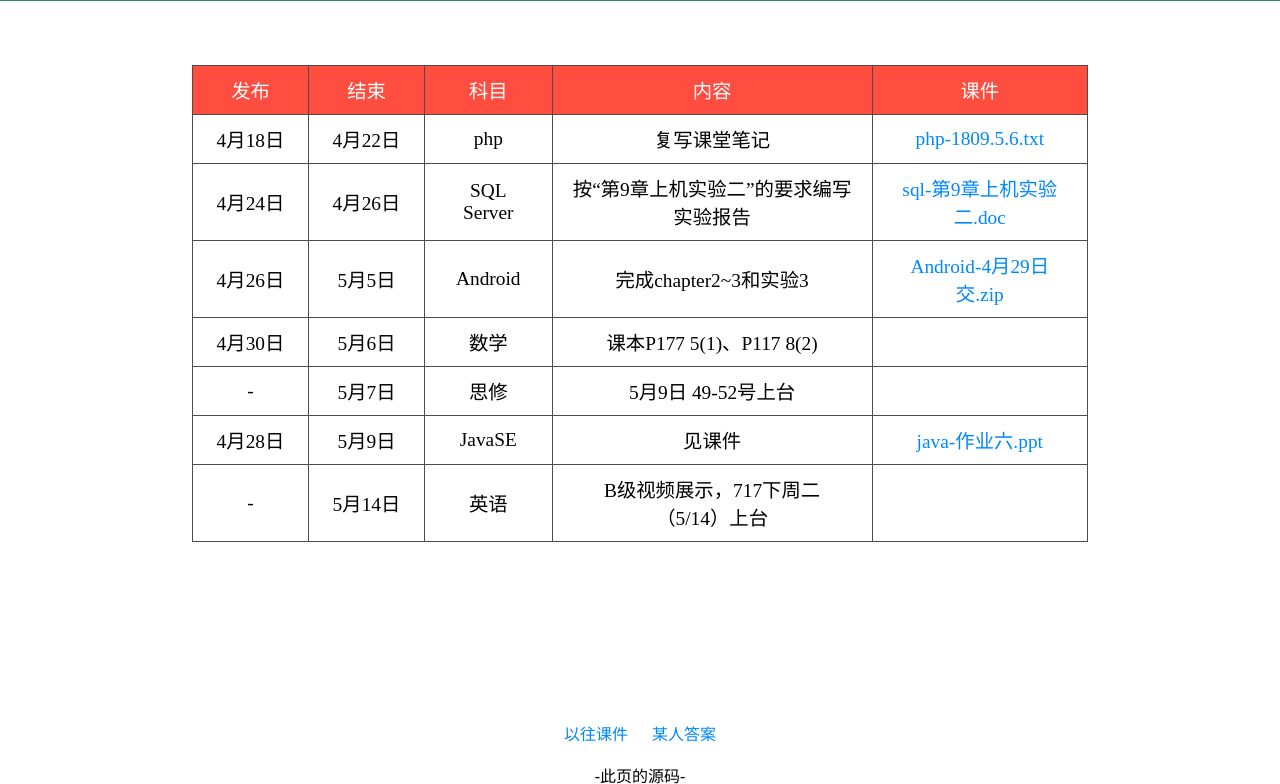
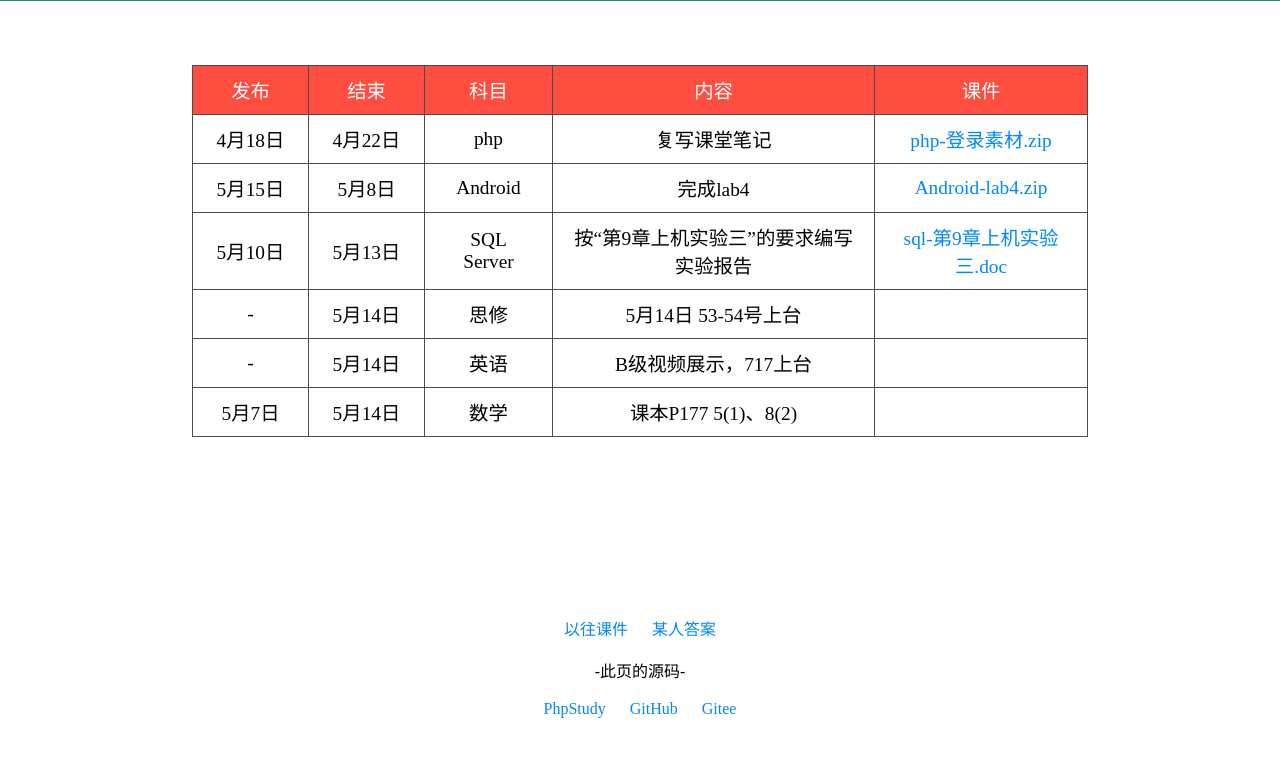
Before and after one commit to AMoLingran/Yeek, a PHP site: page /worklist in a window 1280 px wide. Shown: the part 389-1173 px from the top of the page. Run offline with PHP 8.4, Linux system fonts and the light colour scheme.

Commit message:
UWL 0512

```diff
--- a/upwork/subject/sql.php
+++ b/upwork/subject/sql.php
@@ -18,7 +18,7 @@
 <header>
     <div>
         <p><span>SQL Work</span></p>
-        <p>Work 5/10</p>
+        <p>Work 5/13</p>
         <p><?php echo $domainInfo['name']; ?> - Bate内测版</p>
     </div>
 </header>
--- a/worklist/index.php
+++ b/worklist/index.php
@@ -6,16 +6,17 @@
  * Time: 16:18
  */
 
+//echo "<script language=\"JavaScript\">alert(\"注意更新时间，是5/8日.\");</script>";
 $domainInfo= include_once("../part/Position.php");
 $counter = 1;
 $list = [
-    ['end' => '0422', 'start' => '0418', 'Subject' => 'php', 'info' => '复写课堂笔记', 'annex' => 'php-1809.5.6.txt'],
-    ['end' => '0514', 'start' => '-', 'Subject' => '英语', 'info' => 'B级视频展示，717下周二（5/14）上台', 'annex' => ''],
-    ['end' => '0507', 'start' => '-', 'Subject' => '思修', 'info' => '5月9日 49-52号上台', 'annex' => ''],
-    ['end' => '0506', 'start' => '0430', 'Subject' => '数学', 'info' => '课本P177 5(1)、P117 8(2)', 'annex' => ''],
-    ['end' => '0505', 'start' => '0426', 'Subject' => 'Android', 'info' => '完成chapter2~3和实验3', 'annex' => 'Android-4月29日交.zip'],
-    ['end' => '0509', 'start' => '0428', 'Subject' => 'JavaSE', 'info' => '见课件', 'annex' => 'java-作业六.ppt'],
-    ['end' => '0426', 'start' => '0424', 'Subject' => 'SQL Server', 'info' => '按“第9章上机实验二”的要求编写实验报告', 'annex' => 'sql-第9章上机实验二.doc'],
+    ['end' => '0422', 'start' => '0418', 'Subject' => 'php', 'info' => '复写课堂笔记', 'annex' => 'php-登录素材.zip'],
+    ['end' => '0514', 'start' => '-', 'Subject' => '英语', 'info' => 'B级视频展示，717上台', 'annex' => ''],
+    ['end' => '0514', 'start' => '-', 'Subject' => '思修', 'info' => '5月14日 53-54号上台', 'annex' => ''],
+    ['end' => '0514', 'start' => '0507', 'Subject' => '数学', 'info' => '课本P177 5(1)、8(2)', 'annex' => ''],
+    ['end' => '0508', 'start' => '0515', 'Subject' => 'Android', 'info' => '完成lab4', 'annex' => 'Android-lab4.zip'],
+//    ['end' => '0509', 'start' => '0428', 'Subject' => 'JavaSE', 'info' => '见课件', 'annex' => 'java-作业六.ppt'],
+    ['end' => '0513', 'start' => '0510', 'Subject' => 'SQL Server', 'info' => '按“第9章上机实验三”的要求编写实验报告', 'annex' => 'sql-第9章上机实验三.doc'],
 ];
 asort($list);
 function add($array,$flag){
```
Also changed, not shown: upwork/function/select.php (+6 -23 lines).
